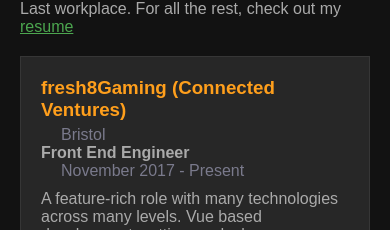
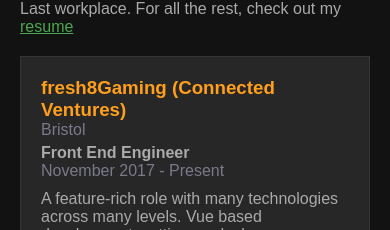
Before and after one commit to a-shved90/Personal-Projects, a Vue app in the folder portal/: page / in a window 390 px wide. Both pictures are taken after a click on the element "Read more". Shown: the part 494-724 px from the top of the page. Built offline with nearby package versions, Linux system fonts and the light colour scheme.

Commit message:
portal bugfixes
fixed jobitems array listings, and minor visual bugs

```diff
--- a/portal/src/assets/data.json
+++ b/portal/src/assets/data.json
@@ -39,7 +39,11 @@
       "description": [
         {
           "short": "Amazing place to work at, utmost attention to detail, great relationship with clients, full support from back end developers and always great care to deliver a website that everyone in the office can be proud to put their name on.",
-                    "long": "My responsibilities include a full front end package – HTML, CSS (SASS) and JS (Vanilla, Jquery, Prototype),integrating designs into a PHP based back end system called Spirit, I interact with PHP on a regular basis and while I don’t write any from scratch I frequently interact with existing scripts, copying and editing when necessary, sometimes creating entire modules from existing pieces. After finalizing the project brief with the client, our UX designers build a framework that Digital Designers flesh out and create a full design from, including an asset sheet and interaction patterns, and sometimes reusable blocks too. Then Front end developers take it apart and build a fully responsive, cross browser tested, interactive and animated site. At the same time PHP developers build new modules for our bespoke CMS and prepare additional functionality for the site if required, ready to be merged with front end. After Spirit and front end code is merged and turned into a fully functional site UX and UI designers go over the whole process and make sure it flows just as intended, if not – additional revisions are added and the whole site is tweaked to be the best it can be. Versioning is done with Git and Codebase, most of which is managed through terminal, including SASS compiler and branch hierarchy."
+          "long": [
+            "My responsibilities include a full front end package – HTML, CSS (SASS) and JS (Vanilla, Jquery, Prototype),integrating designs into a PHP based back end system called Spirit, I interact with PHP on a regular basis and while I don’t write any from scratch I frequently interact with existing scripts, copying and editing when necessary, sometimes creating entire modules from existing pieces. After finalizing the project brief with the client, our UX designers build a framework that Digital Designers flesh out and create a full design from, including an asset sheet and interaction patterns, and sometimes reusable blocks too.",
+            "Then Front end developers take it apart and build a fully responsive, cross browser tested, interactive and animated site. At the same time PHP developers build new modules for our bespoke CMS and prepare additional functionality for the site if required, ready to be merged with front end. After Spirit and front end code is merged and turned into a fully functional site UX and UI designers go over the whole process and make sure it flows just as intended, if not – additional revisions are added and the whole site is tweaked to be the best it can be.",
+            "Versioning is done with Git and Codebase, most of which is managed through terminal, including SASS compiler and branch hierarchy."
+          ]
         }
       ]
     },
@@ -133,9 +137,8 @@
     {
       "name": "Git",
       "logo": "logo",
-            "descirption": "Git is my primary SVN of choice, either via github or gitbash or regular terminal."
+      "description": "Git is my primary SVN of choice, either via github or gitbash or regular terminal."
     }
-
   ],
   "education": [
     {
@@ -168,7 +171,7 @@
   "projects": [
     {
       "title": "SVG Moscow metro map",
-            "description": "Heavily inspired by <a href=\"http://www.csstubemap.co.uk/\" target=\"_blank\">csstubemap</a>, I thought that yes, HTML/CSS map is great idea, but on paper its completely unmanageable and unusable if you want to add any kind of data manipulation, sorting, shortest-path algorithms etc. After some research the only reasonable solution was SVG - a clean, clear, and elegant way of keeping the map maintainable without the hassle, its SEO friendly, its compliant with any standards, and its fully accessible to JS in a semantic and meaningful way, so data manipulation will be much more accessible and enjoyable task. I'm specifically interested in implementing <a href=\"https://en.wikipedia.org/wiki/A*_search_algorithm\" target=\"_blank\">A* search algorithm</a>"
+      "description": "Heavily inspired by <a href=\"https://web.archive.org/web/20171121043855/http://www.csstubemap.co.uk/\" target=\"_blank\">csstubemap</a>, I thought that yes, HTML/CSS map is great idea, but on paper its completely unmanageable and unusable if you want to add any kind of data manipulation, sorting, shortest-path algorithms etc. After some research the only reasonable solution was SVG - a clean, clear, and elegant way of keeping the map maintainable without the hassle, its SEO friendly, its compliant with any standards, and its fully accessible to JS in a semantic and meaningful way, so data manipulation will be much more accessible and enjoyable task. I'm specifically interested in implementing <a href=\"https://en.wikipedia.org/wiki/A*_search_algorithm\" target=\"_blank\">A* search algorithm</a>"
     },
     {
       "title": "webGL 3D model manipulation",
--- a/portal/src/components/JobItem.vue
+++ b/portal/src/components/JobItem.vue
@@ -2,9 +2,9 @@
   <section class="job">
     <div class="job__infoWrapper">
       <h3 class="job__company">
-        <a :href="job.link" class="job_link link" target="_blank">{{
-          job.company
-        }}</a>
+        <a :href="job.link" class="job_link link" target="_blank">
+          {{ job.company }}
+        </a>
       </h3>
       <p class="job__location">{{ job.location }}</p>
     </div>
@@ -20,7 +20,16 @@
     >
       <p class="short" @click="toggleDesc()">{{ item.short }}</p>
       <transition-accordion>
-        <p v-show="isOpen" class="long">{{ item.long }}</p>
+        <div
+          class="p"
+          v-show="isOpen"
+          v-if="Array.isArray(item.long) && item.long.length > 1"
+        >
+          <template v-for="text in item.long">
+            <p v-html="text" :key="text.id"></p>
+          </template>
+        </div>
+        <p class="long" v-html="item.long" v-else v-show="isOpen"></p>
       </transition-accordion>
       <p v-if="item.long" class="more" @click="toggleDesc()">Read more</p>
     </div>
@@ -74,6 +83,7 @@
 
   &__infoWrapper {
     display: block;
+    margin-bottom: 5px;
 
     h3,
     h4,
@@ -88,13 +98,9 @@
     display: inline-block;
   }
 
-  &__company {
-    padding-bottom: 5px;
-  }
-
-  &__location,
-  &__period {
-    padding-left: 20px;
+  &__company,
+  &__role {
+    padding-right: 20px;
   }
 
   &__location {
--- a/portal/src/components/Navigation.vue
+++ b/portal/src/components/Navigation.vue
@@ -74,10 +74,10 @@
   left: 0;
   width: 100%;
   min-height: 100vh;
-  background-color: $navBg;
 
   &.active {
     top: 0;
+    background-color: $navBg;
 
     a:nth-child(4) {
       bottom: (100% / 4) * 0;
--- a/portal/src/components/ProjectItem.vue
+++ b/portal/src/components/ProjectItem.vue
@@ -24,7 +24,6 @@
     }
   }
 };
-//console.log(data.jobs[3].description[0].long.length);
 </script>
 
 <style lang="scss">
```
Lines whose indentation alone changed are shown as unchanged.
